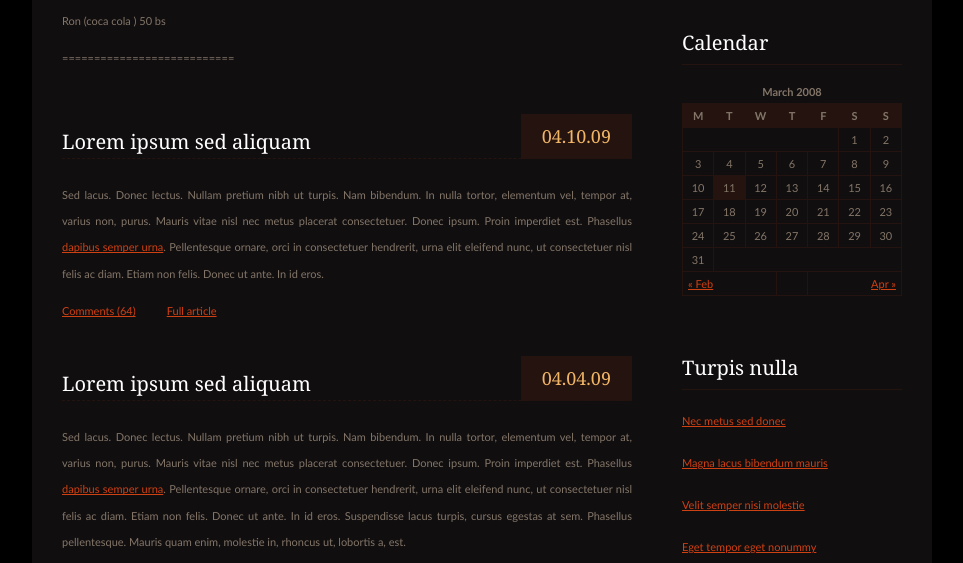
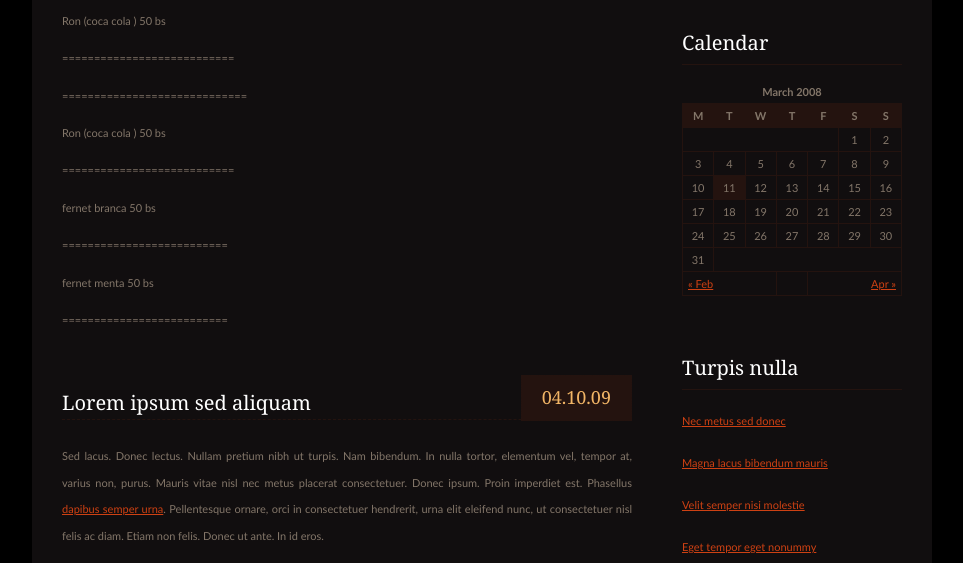
Before and after one commit to kernelboy34/malibuuu, a plain HTML site: page index.html in a window 1280 px wide. Shown: the part 516-1079 px from the top of the page, without its empty margins (158-1121 px from the left). Drawn offline with Linux system fonts and the light colour scheme.

Commit message:
Update index.html

```diff
--- a/index.html
+++ b/index.html
@@ -63,6 +63,13 @@ Released   : 20090416
 				<p>=============================</p>
 				<p>Ron   (coca cola ) 50 bs </p>
 				<p>===========================</p>
+				<p>=============================</p>
+				<p>Ron   (coca cola ) 50 bs </p>
+				<p>===========================</p>
+				<p> fernet branca 50 bs</p>
+				<P>==========================</P>
+			        <p>fernet menta 50 bs </p>
+			        <p>==========================</p>
 			</div>
 		</div>
 		<div class="post">
```
